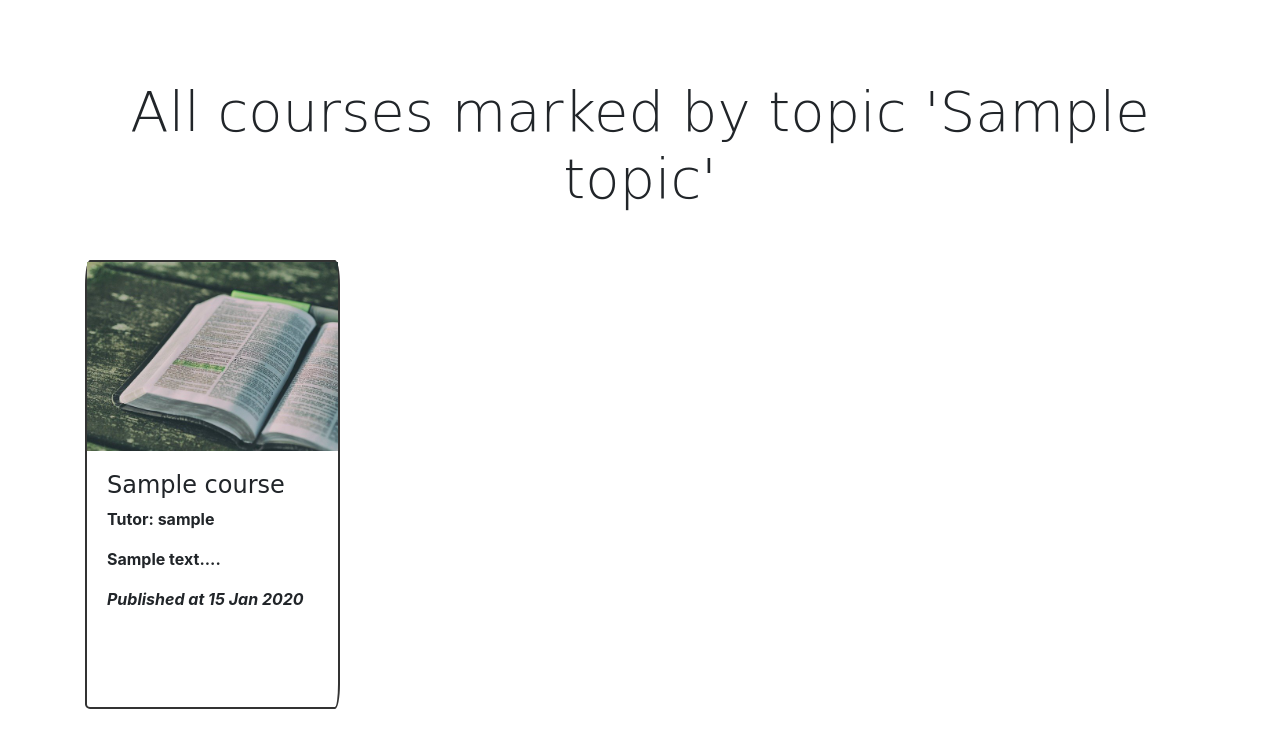
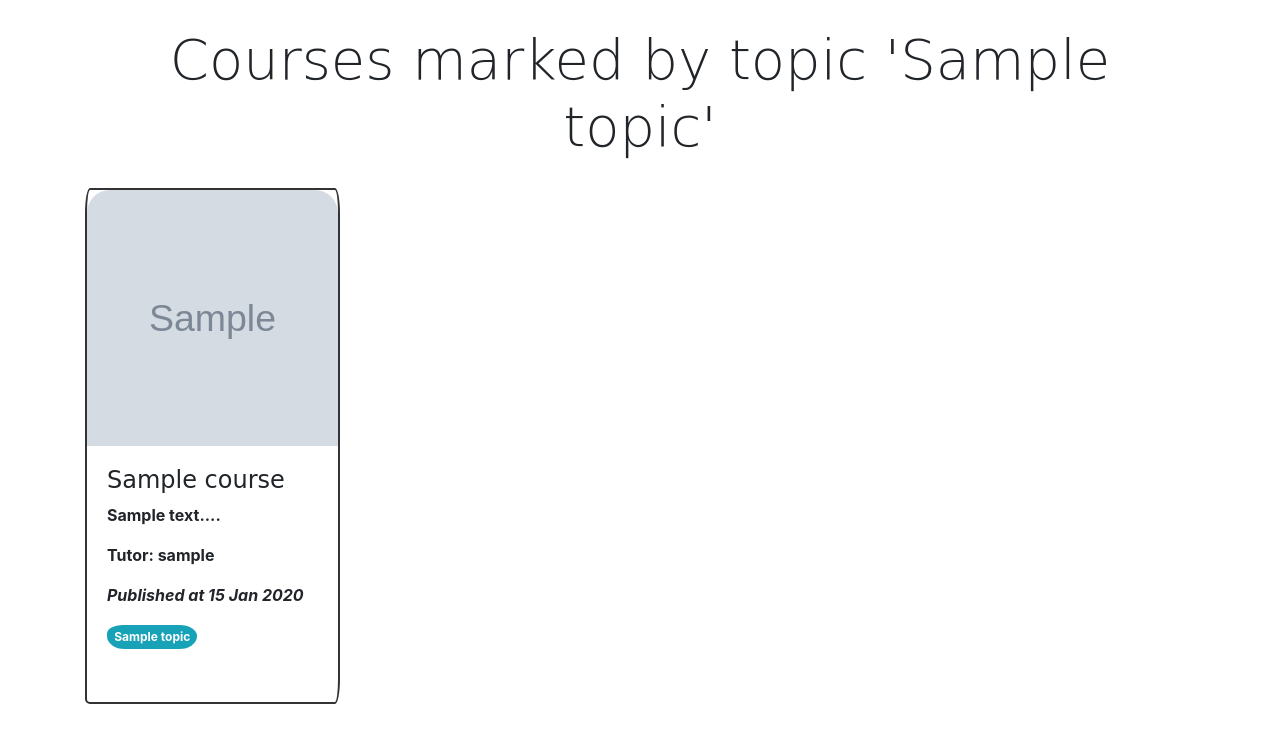
Before and after one commit to alena-kono/cursus, a Flask app: page /courses/topics/1 in a window 1280 px wide. Shown: the part 58-800 px from the top of the page. Run offline with Flask 2, Linux system fonts and the light colour scheme; tables that the repository leaves empty hold one stand-in row (values such as "Sample post"); grey boxes marked "Sample" are stand-in pictures; some libraries are stand-ins or nearby versions; some web fonts are replaced.

Commit message:
Redesign 'courses in topic' page

```diff
--- a/cursus_app/course/views.py
+++ b/cursus_app/course/views.py
@@ -86,12 +86,12 @@ def courses_in_topic(topic_id):
     topic = Topic.query.get(topic_id)
     if topic:
         page_title = f"{topic.name}"
-        courses_in_topic = topic.get_all_courses()
+        courses = topic.get_all_courses()
         return render_template(
             "course/courses_in_topic.html",
             page_title=page_title,
             current_user=current_user,
-            courses_in_topic=courses_in_topic,
+            courses=courses,
             topic=topic
         )
     return abort(404)
--- a/cursus_app/templates/course/courses_in_topic.html
+++ b/cursus_app/templates/course/courses_in_topic.html
@@ -2,10 +2,10 @@
 {% block content %}
 
 <section>
-    <div class="container text-center py-4">
-        <div class="row mt-lg-5">
+    <div class="container text-center py-1">
+        <div class="row mt-lg-3">
             <div class="col">
-                <h1 class="display-4">All courses marked by topic '{{topic.name}}'</h1>
+                <h1 class="display-4">Courses marked by topic '{{topic.name}}'</h1>
             </div>
         </div>
     </div>
@@ -13,27 +13,26 @@
 
 <div class="album py-3 bg-light">
     <div class="container">
-
             <div class="row">
-    {% for course in courses_in_topic %}
+                {% for course in courses %}
                 <div class="col-md-3">
                     <div class="card md-light mb-3 text-center">
-        <img src="{{ url_for('static', filename='images/course-topics.jpg') }}" class="card-img-fluid" alt="img">
+                    <img src="{{ course.image_url }}" class="card-img-top" alt="img">
                     <div class="card-img-top">
                         <div class="card-body text-left">
                             <h4 class="text">{{ course.title }}</h4>
+                            <p>{{ course.description[:60] }}...</p>
                             <p>Tutor: {{ course.get_tutor_username() }}</p>
-                <p>{{ course.description[:60] }}...</p>
                             <p class="font-italic">Published at {{ course.published_at.strftime('%d %b %Y') }}</p>
+                            {% for topic in course.get_all_topics() %}
+                            <span class="badge badge-pill badge-info">{{ topic.name }}</span>
+                            {% endfor %}
                             <a href="/courses/{{ course.id }}" class="stretched-link"></a>
                         </div>
                     </div>
                     </div>
                 </div>
                 {% endfor %}
-
-        </div>
-    </div>
         </div>
     </div>
 </div>
```
Lines whose indentation alone changed are shown as unchanged.
